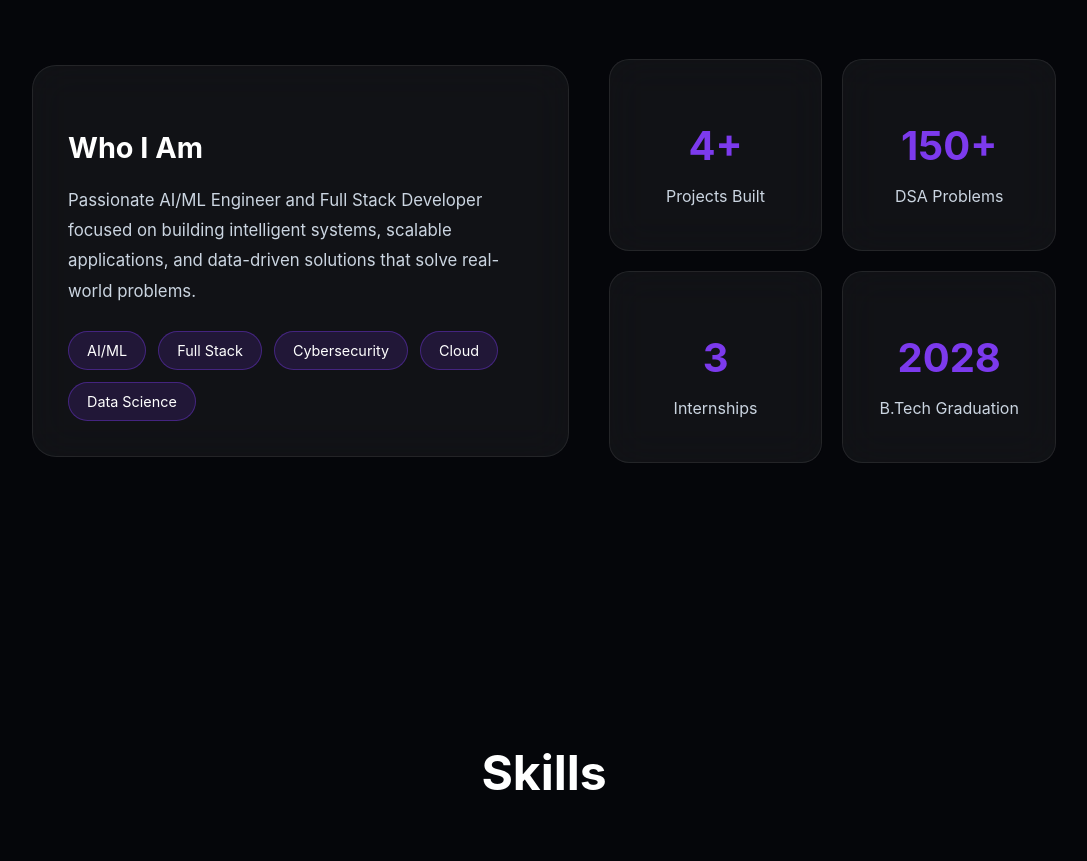
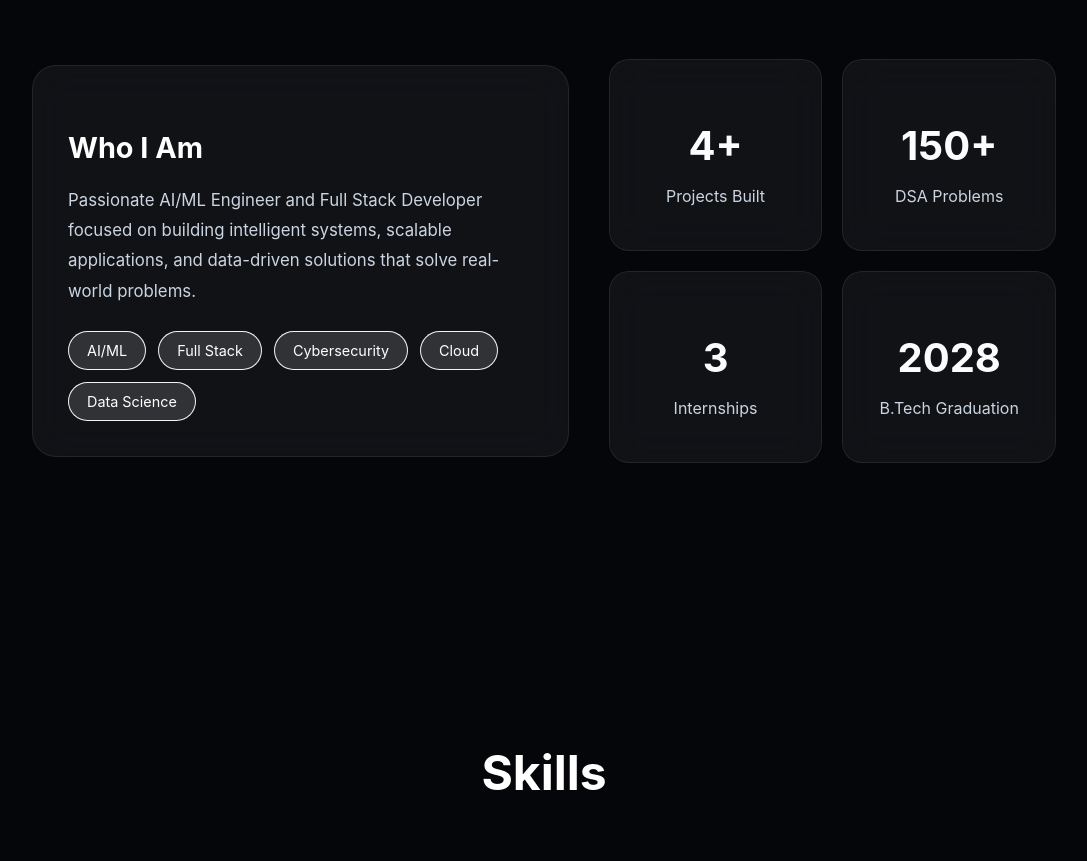
Before and after one commit to Radhey2565/Professional-Personal-Portfolio, a React (Vite) app: page / in a window 1280 px wide. Shown: the part 1220-2081 px from the top of the page, without its empty margins (96-1183 px from the left). Built offline with nearby package versions, Linux system fonts and the light colour scheme.

Commit message:
Update About.css styles for background and border colors

```diff
--- a/src/components/About.css
+++ b/src/components/About.css
@@ -57,8 +57,8 @@
 
   border-radius: 999px;
 
-  background: rgba(124,58,237,.15);
-  border: 1px solid rgba(124,58,237,.4);
+  background: rgba(226, 230, 232, 0.15);
+  border: 1px solid rgba(246, 246, 252, 0.981);
 
   color: white;
   font-size: 0.9rem;
@@ -86,12 +86,12 @@
 
 .stat-card:hover {
   transform: translateY(-6px);
-  border-color: #7c3aed;
+  border-color: #edecef;
 }
 
 .stat-card h1 {
   font-size: 2.5rem;
-  color: #7c3aed;
+  color: #fcfbff;
   margin-bottom: 10px;
 }
 
```
